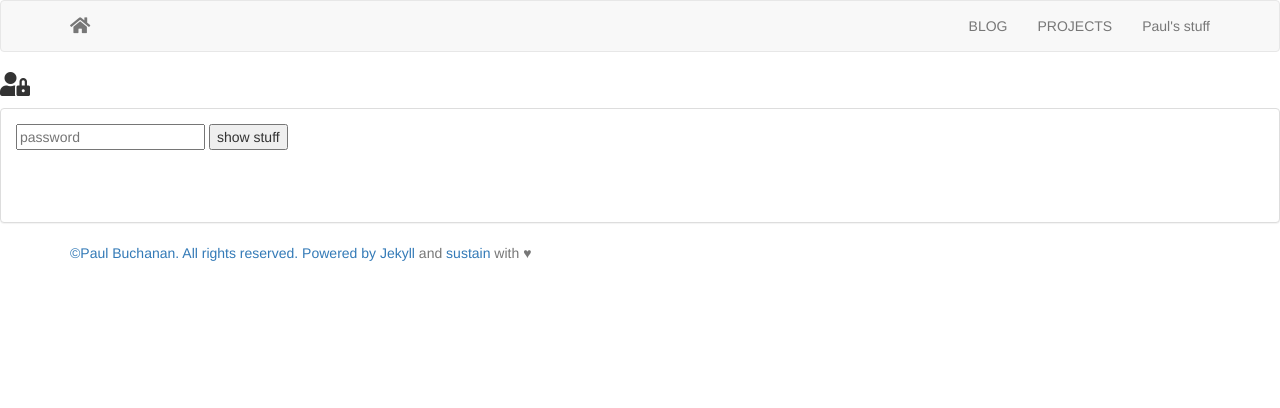
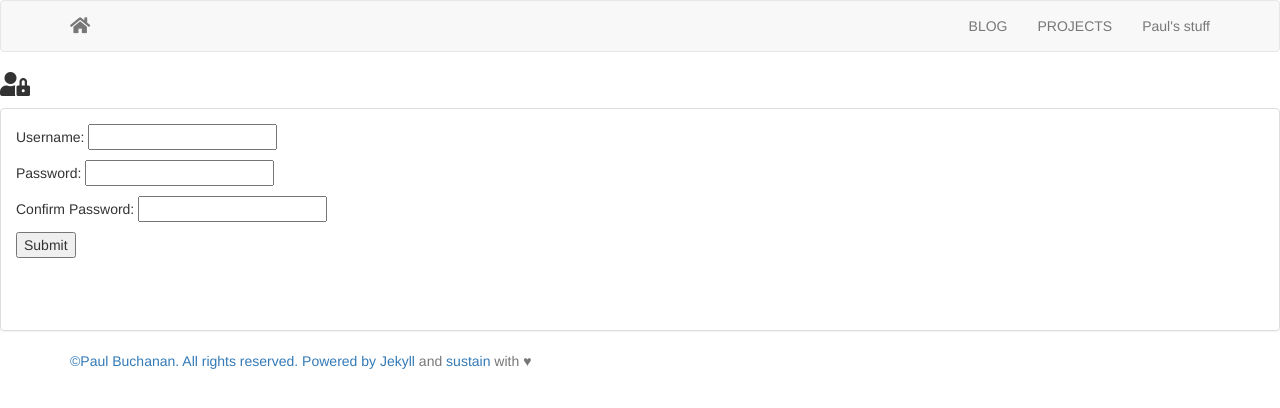
Before and after one commit to pa978ul/paulbuchanant9.com, a Jekyll site: the page built from Pauls_stuff1.html, in a window 1280 px wide. Shown: the top 408 px of the page. Built offline with Jekyll 4.4.1, drawn with Linux system fonts in a browser that asks for light colours; nearby versions of some CDN libraries; part of the change alters nothing that is shown.

Commit message:
Update Pauls_stuff.html

```diff
--- a/_includes/Pauls_stuff.html
+++ b/_includes/Pauls_stuff.html
@@ -2,26 +2,70 @@
   <div class="panel panel-default">
     <div class="panel-body">
       <script type="text/javascript">
-        function button_pressed() {
-          var box = document.getElementById("password_box");
+
+  function checkForm(form)
+  {
+    if(form.username.value == "") {
+      alert("Error: Username cannot be blank!");
+      form.username.focus();
+      return false;
+    }
+    re = /^\w+$/;
+    if(!re.test(form.username.value)) {
+      alert("Error: Username must contain only letters, numbers and underscores!");
+      form.username.focus();
+      return false;
+    }
+
+    if(form.pwd1.value != "" && form.pwd1.value == form.pwd2.value) {
+      if(form.pwd1.value.length < 6) {
+        alert("Error: Password must contain at least six characters!");
+        form.pwd1.focus();
+        return false;
+      }
+      if(form.pwd1.value == form.username.value) {
+        alert("Error: Password must be different from Username!");
+        form.pwd1.focus();
+        return false;
+      }
+      re = /[0-9]/;
+      if(!re.test(form.pwd1.value)) {
+        alert("Error: password must contain at least one number (0-9)!");
+        form.pwd1.focus();
+        return false;
+      }
+      re = /[a-z]/;
+      if(!re.test(form.pwd1.value)) {
+        alert("Error: password must contain at least one lowercase letter (a-z)!");
+        form.pwd1.focus();
+        return false;
+      }
+      re = /[A-Z]/;
+      if(!re.test(form.pwd1.value)) {
+        alert("Error: password must contain at least one uppercase letter (A-Z)!");
+        form.pwd1.focus();
+        return false;
+      }
+    } else {
+      alert("Error: Please check that you've entered and confirmed your password!");
+      form.pwd1.focus();
+      return false;
+    }
+
+    alert("You entered a valid password: " + form.pwd1.value);
+    return true;
+  }
+
+</script>
+
+<form ... onsubmit="return checkForm(this);">
+<p>Username: <input type="text" name="Paul2655"></p>
+<p>Password: <input type="password" name="Paul2005"></p>
+<p>Confirm Password: <input type="password" name="pwd2"></p>
+<p><input type="submit"></p>
+</form>
 
 
-
-          if (box.value == '2005') {
-            // correct password, show stuff
-            var hidden = document.getElementById('hidden_container')
-            hidden.style.visibility = 'visible';
-          } else {
-            alert("Incorrect Password!")
-            // TODO: alert wrong password
-          }
-
-        }
-      </script>
-
-
-      <input type="text" id="password_box" placeholder="password">
-      <input value="show stuff" onclick="button_pressed()" type="button">
 
 
 
```
